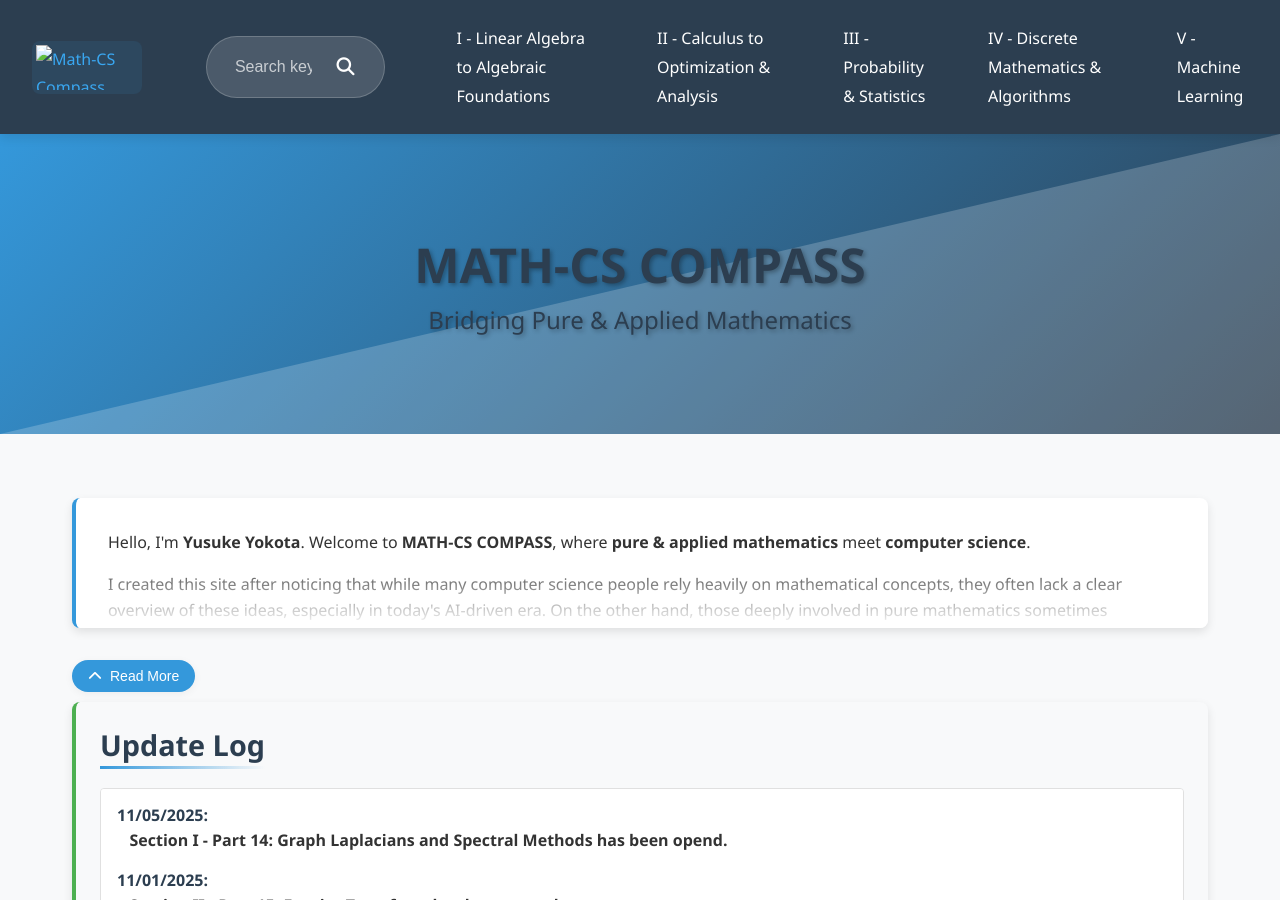
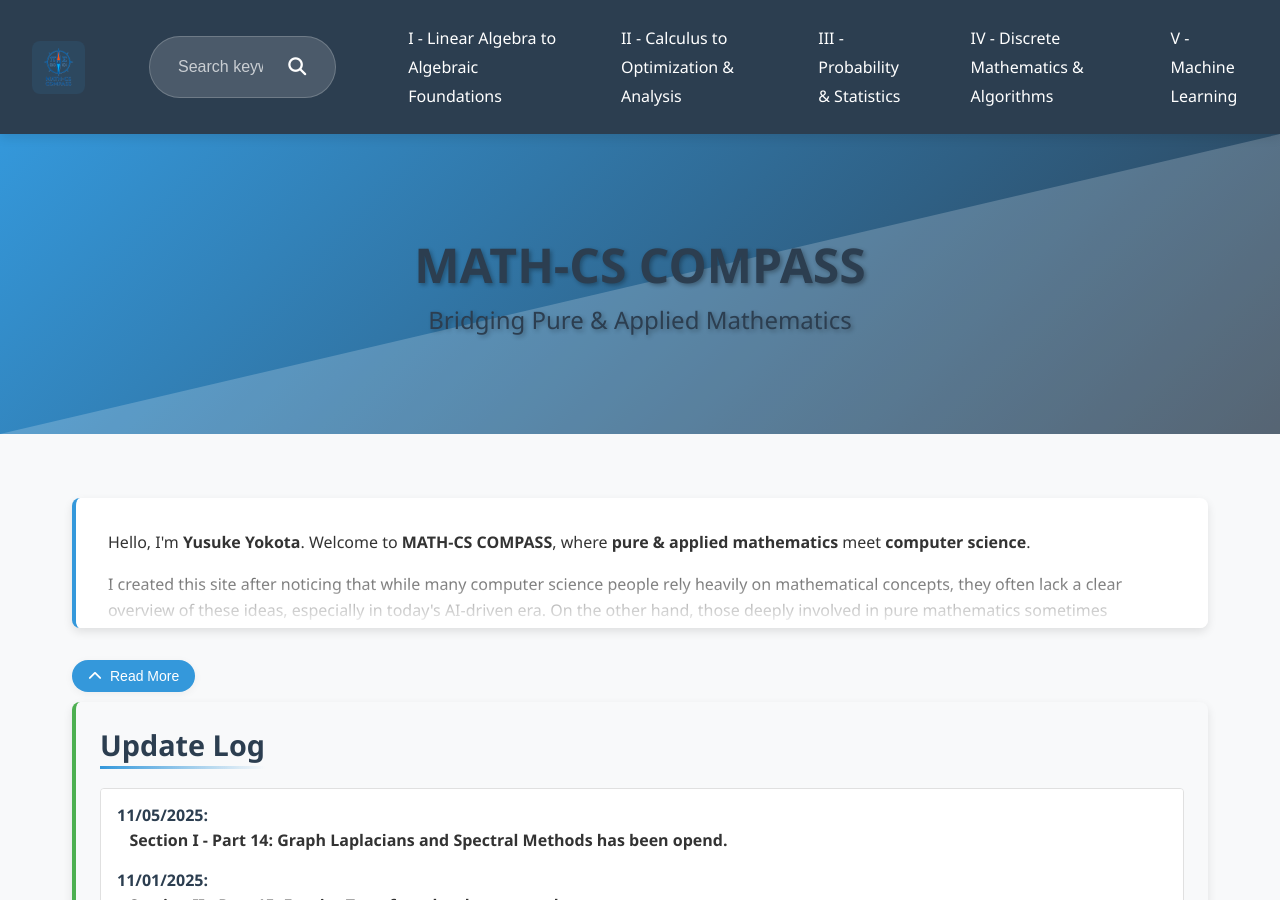
Before and after one commit to Yusukey01/yusukey01.github.io, a Jekyll site: the page built from index.html, in a window 1280 px wide and 900 px high. Built offline with Jekyll 4.4.1, drawn with Linux system fonts in a browser that asks for light colours.

Commit message:
add our logo on home

```diff
--- a/_includes/header.html
+++ b/_includes/header.html
@@ -5,7 +5,7 @@
             <a href="{% if page.level == 'home' %}index.html{% elsif page.level == 'section' %}../../index.html{% elsif page.level == 'detail' %}../../../index.html{% else %}../../../index.html{% endif %}"
                class="logo-link {% if page.url == '/' or page.url == '/index.html' %}active{% endif %}"
                title="Home - Math-CS Compass">
-                <img src="{% if page.level == 'home' %}assets/images/test1.png{% elsif page.level == 'section' %}../../assets/images/test1.png{% elsif page.level == 'detail' %}../../../assets/images/test1.png{% else %}../../../assets/images/test1.png{% endif %}"
+                <img src="{% if page.level == 'home' %}../images/test1.png{% elsif page.level == 'section' %}../../images/test1.png{% elsif page.level == 'detail' %}../../images/test1.png{% else %}../../../assets/images/test1.png{% endif %}"
                      alt="Math-CS Compass Logo"
                      class="nav-logo">
             </a>
```
